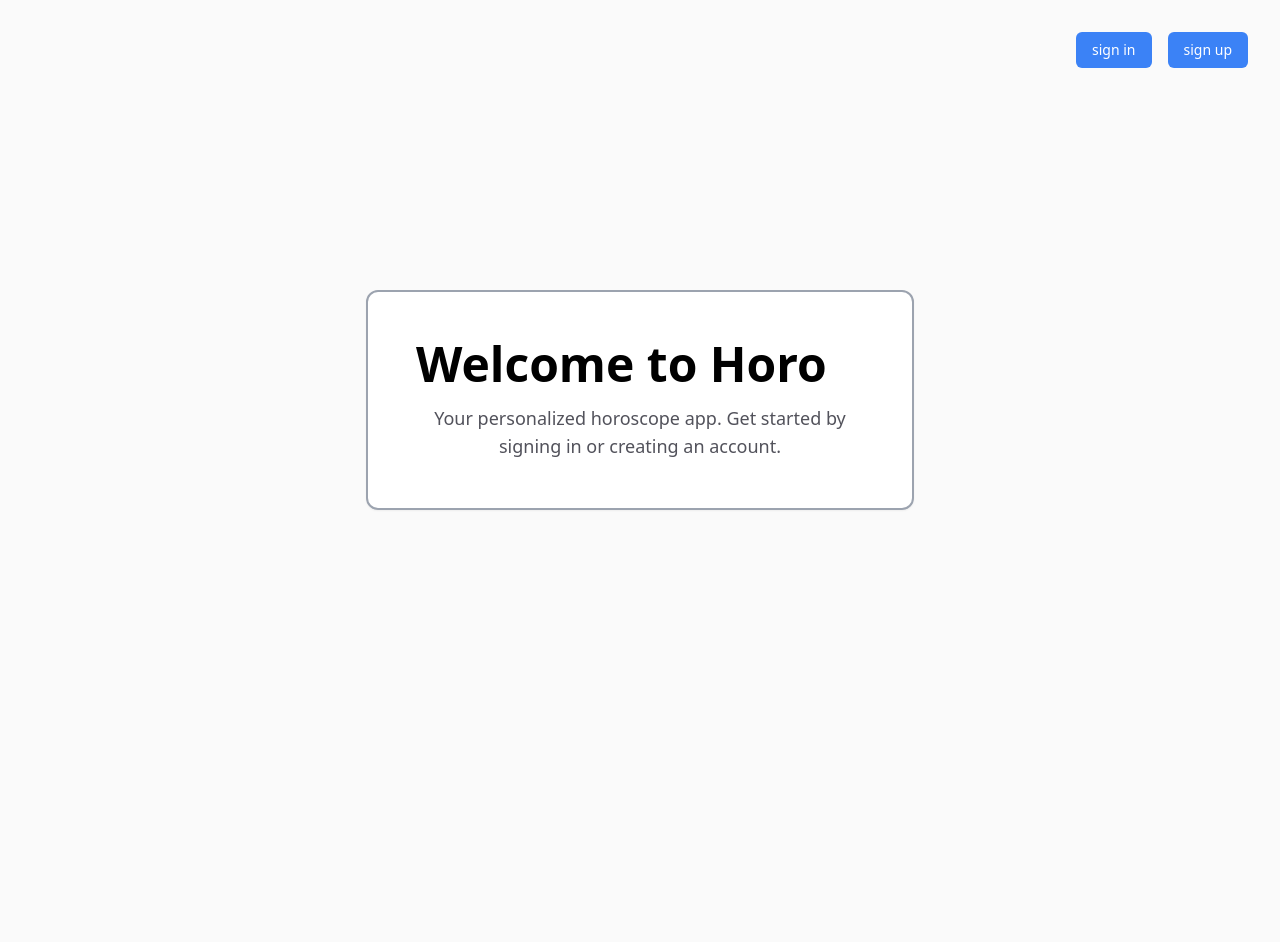
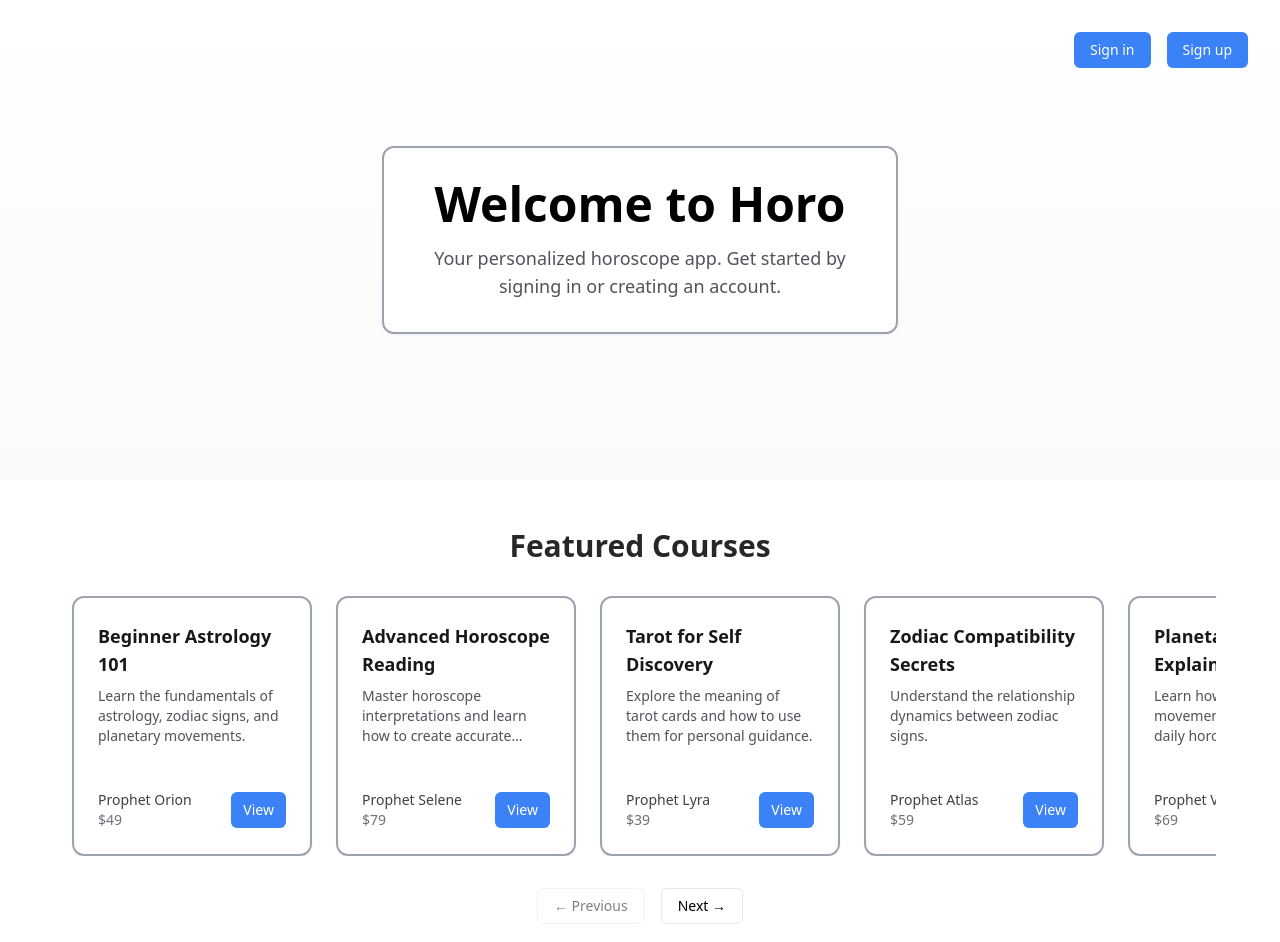
Before and after one commit to wnmay/horo, a Next.js app in the folder web/: page / in a window 1280 px wide. Shown: the top 942 px of the page. Before the commit the page ends 800 px from the top, so only its background shows below. Built offline with nearby package versions, Linux system fonts and the light colour scheme.

Commit message:
add course pagination and scroll

```diff
--- a/web/src/app/page.tsx
+++ b/web/src/app/page.tsx
@@ -1,38 +1,166 @@
-"use client"
+"use client";
 import Card from "@/components/ui/card";
 import { Button } from "@/components/ui/button";
 import { useRouter } from "next/navigation";
+import { useState } from "react";
+import CourseCard from "@/components/course-card";
 
 export default function HomePage() {
   const router = useRouter();
+  const [page, setPage] = useState(0); // page index (0 = first page)
+  const COURSES_PER_PAGE = 5;
+
+  // Mock course data (more than 5 now)
+  const mockCourses = [
+    {
+      id: 1,
+      title: "Beginner Astrology 101",
+      description:
+        "Learn the fundamentals of astrology, zodiac signs, and planetary movements.",
+      prophet: "Prophet Orion",
+      price: "$49",
+    },
+    {
+      id: 2,
+      title: "Advanced Horoscope Reading",
+      description:
+        "Master horoscope interpretations and learn how to create accurate readings.",
+      prophet: "Prophet Selene",
+      price: "$79",
+    },
+    {
+      id: 3,
+      title: "Tarot for Self Discovery",
+      description:
+        "Explore the meaning of tarot cards and how to use them for personal guidance.",
+      prophet: "Prophet Lyra",
+      price: "$39",
+    },
+    {
+      id: 4,
+      title: "Zodiac Compatibility Secrets",
+      description:
+        "Understand the relationship dynamics between zodiac signs.",
+      prophet: "Prophet Atlas",
+      price: "$59",
+    },
+    {
+      id: 5,
+      title: "Planetary Transits Explained",
+      description:
+        "Learn how planetary movements influence your daily horoscope.",
+      prophet: "Prophet Vega",
+      price: "$69",
+    },
+    {
+      id: 6,
+      title: "Astrology and Life Purpose",
+      description:
+        "Find your path through the stars with this transformative course.",
+      prophet: "Prophet Nova",
+      price: "$89",
+    },
+    {
+      id: 7,
+      title: "Dream Interpretation Basics",
+      description:
+        "Understand the spiritual meaning behind common dreams.",
+      prophet: "Prophet Luna",
+      price: "$45",
+    },
+    {
+      id: 8,
+      title: "Numerology for Beginners",
+      description:
+        "Discover how numbers shape your destiny and personality.",
+      prophet: "Prophet Orion",
+      price: "$55",
+    },
+  ];
+
+  // Slice data for current page
+  const startIndex = page * COURSES_PER_PAGE;
+  const visibleCourses = mockCourses.slice(
+    startIndex,
+    startIndex + COURSES_PER_PAGE
+  );
+
+  // Pagination limits
+  const hasNext = startIndex + COURSES_PER_PAGE < mockCourses.length;
+  const hasPrev = page > 0;
+
   return (
-    <div className="relative min-h-screen">
+    <div className="relative min-h-screen bg-gradient-to-b from-white to-zinc-100 dark:from-zinc-900 dark:to-zinc-950">
 
-      <div className="absolute top-4 right-4 p-4 flex gap-4">
+      {/* Fixed header buttons */}
+      <div className="fixed top-4 right-4 p-4 flex gap-4 z-50">
         <Button
           className="bg-blue-500 text-white hover:bg-blue-600"
-          onClick={()=>{
-            router.push('/signin')
-          }}
-        >sign in</Button>
+          onClick={() => router.push("/signin")}
+        >
+          Sign in
+        </Button>
         <Button
           className="bg-blue-500 text-white hover:bg-blue-600"
-          onClick={()=>{
-            router.push('/signup')
-          }}
-        >sign up</Button>
+          onClick={() => router.push("/signup")}
+        >
+          Sign up
+        </Button>
       </div>
 
-      <div className="flex min-h-screen items-center justify-center">
-        <Card>
+      {/* Welcome section */}
+      <div className="flex min-h-[60vh] items-center justify-center px-4">
+        <Card className="p-8 text-center">
           <h1 className="text-5xl font-bold text-black dark:text-zinc-50 mb-4">
             Welcome to Horo
           </h1>
-          <p className="text-lg text-zinc-600 dark:text-zinc-400 text-center max-w-md mx-auto">
+          <p className="text-lg text-zinc-600 dark:text-zinc-400 max-w-md mx-auto">
             Your personalized horoscope app. Get started by signing in or creating an account.
           </p>
         </Card>
       </div>
+
+      {/* Featured Courses */}
+<div className="px-6 py-12 bg-white dark:bg-zinc-900">
+  <h2 className="text-3xl font-semibold text-center text-zinc-800 dark:text-zinc-100 mb-8">
+    Featured Courses
+  </h2>
+
+  {/* Horizontal scroll container */}
+  <div className="max-w-6xl mx-auto overflow-x-auto">
+    <div className="flex gap-6 min-w-max px-2">
+      {visibleCourses.map((course) => (
+        <div key={course.id} className="w-[240px] flex-shrink-0">
+          <CourseCard course={course} />
+        </div>
+      ))}
+    </div>
+  </div>
+
+  {/* Pagination Controls */}
+  <div className="flex justify-center gap-4 mt-8">
+    <Button
+      variant="outline"
+      disabled={!hasPrev}
+      onClick={() => setPage((p) => p - 1)}
+    >
+      ← Previous
+    </Button>
+    <Button
+      variant="outline"
+      disabled={!hasNext}
+      onClick={() => setPage((p) => p + 1)}
+    >
+      Next →
+    </Button>
+  </div>
+
+  {/* Optional: page indicator */}
+  <p className="text-center text-sm text-zinc-500 mt-4">
+    Page {page + 1} of {Math.ceil(mockCourses.length / COURSES_PER_PAGE)}
+  </p>
+</div>
+
     </div>
   );
 }
--- /dev/null
+++ b/web/src/components/course-card.tsx
@@ -0,0 +1,32 @@
+"use client"
+import { Button } from "@/components/ui/button";
+import Card from "@/components/ui/card";
+
+export default function CourseCard({ course }: { course: any }) {
+  return (
+    <Card className="p-6 flex flex-col justify-between w-[240px] h-[260px] shadow-md">
+      <div className="flex flex-col flex-grow">
+        <h3 className="text-lg font-bold text-zinc-900 dark:text-zinc-100 mb-2 line-clamp-2">
+          {course.title}
+        </h3>
+        <p className="text-sm text-zinc-600 dark:text-zinc-400 mb-4 line-clamp-3">
+          {course.description}
+        </p>
+      </div>
+      <div className="flex items-center justify-between mt-auto">
+        <div className="text-left">
+          <p className="text-sm font-medium text-zinc-700 dark:text-zinc-300">
+            {course.prophet}
+          </p>
+          <p className="text-sm text-zinc-500">{course.price}</p>
+        </div>
+        <Button
+          className="bg-blue-500 text-white hover:bg-blue-600 text-sm px-3 py-1"
+          onClick={() => alert(`Viewing details for: ${course.title}`)}
+        >
+          View
+        </Button>
+      </div>
+    </Card>
+  );
+}
```
